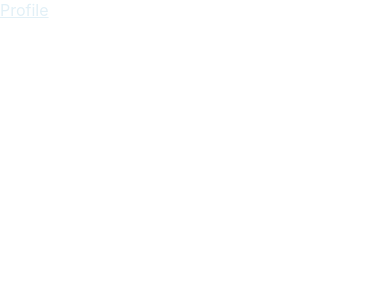
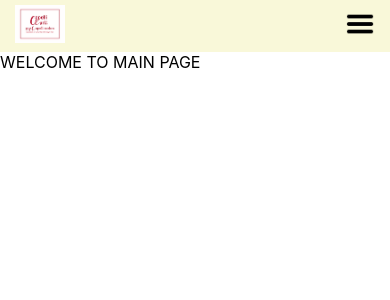
Before and after one commit to alexJSanchez/micapelli, a React (Create React App) app: page / in a window 390 px wide. Before the commit this address had no page. Shown: the top 300 px of the page. Built offline with nearby package versions, Linux system fonts and the light colour scheme.

Commit message:
hamburger menu

```diff
--- a/src/App.js
+++ b/src/App.js
@@ -1,7 +1,9 @@
 import "./App.css";
-import Nav from "./components/Nav";
+
 import Main from "./components/Main";
-import { Link, Route, Routes } from "react-router-dom";
+import Nav from "./components/nav";
+import Gallery from "./components/gallery";
+import { Route, Routes } from "react-router-dom";
 
 // import frontdesk from "./frontdesk.webp";
 // import pinterest from "./pinterest_icon.png";
@@ -13,11 +15,10 @@ import { Link, Route, Routes } from "react-router-dom";
 function App() {
 	return (
 		<>
-			<Link to="/profiles" style={{ color: "#E2F0F7", paddingRight: "40px" }}>
-				Profile
-			</Link>
+			<Nav />
 			<Routes>
-				<Route path="/profiles" Component={Main} />
+				<Route path="/" Component={Main}></Route>
+				<Route path="/gallery" Component={Gallery} />
 			</Routes>
 		</>
 	);
--- /dev/null
+++ b/src/components/gallery.js
@@ -0,0 +1,7 @@
+import React from "react";
+
+function gallery() {
+	return <div>this is the gallery page</div>;
+}
+
+export default gallery;
--- a/src/components/nav.js
+++ b/src/components/nav.js
@@ -1,7 +1,83 @@
+import React, { useState } from "react";
 import "../App.css";
+import { Link } from "react-router-dom";
+import menu from "../menu_icon.png";
+import logo from "../logo_img.png";
 
 function Nav() {
-	return <div className="Nav">header</div>;
+	const [isOpen, setIsOpen] = useState(false);
+
+	const toggleMenu = () => {
+		setIsOpen(!isOpen);
+	};
+	return (
+		<div
+			className="Nav"
+			style={{
+				backgroundColor: "rgb(249,248,217)",
+				display: "flex",
+				justifyContent: "space-between",
+				alignItems: "center",
+				padding: "5px 15px",
+			}}
+		>
+			<div>
+				<img src={logo} style={{ width: "50px" }}></img>
+			</div>
+			<div
+				className="dropdown"
+				style={{
+					display: "flex",
+					justifyContent: "center",
+				}}
+			>
+				<div onClick={toggleMenu} className="dropdown-toggle">
+					<img src={menu} style={{ width: "30px" }}></img>
+				</div>
+				{isOpen && (
+					<div
+						className="dropdown-menu"
+						style={{
+							position: "absolute",
+							textAlign: "center",
+							width: "100%",
+							top: "10%",
+							left: "50%",
+							transform: "translate(-50%, -50%)",
+						}}
+					>
+						<ul
+							style={{
+								color: "lightblue",
+								backgroundColor: "#453823",
+								listStyle: "none",
+								padding: "10px 0px",
+								fontSize: "25px",
+							}}
+							onClick={() => setIsOpen(false)}
+						>
+							<li>
+								<Link
+									to="/"
+									style={{ textDecoration: "none", color: "lightblue" }}
+								>
+									Main
+								</Link>
+							</li>
+							<li>
+								<Link
+									to="/gallery"
+									style={{ textDecoration: "none", color: "lightblue" }}
+								>
+									Gallery
+								</Link>
+							</li>
+						</ul>
+					</div>
+				)}
+			</div>
+		</div>
+	);
 }
 
 export default Nav;
```
Also changed, not shown: src/logo_img.png (added), src/menu_icon.png (added).
